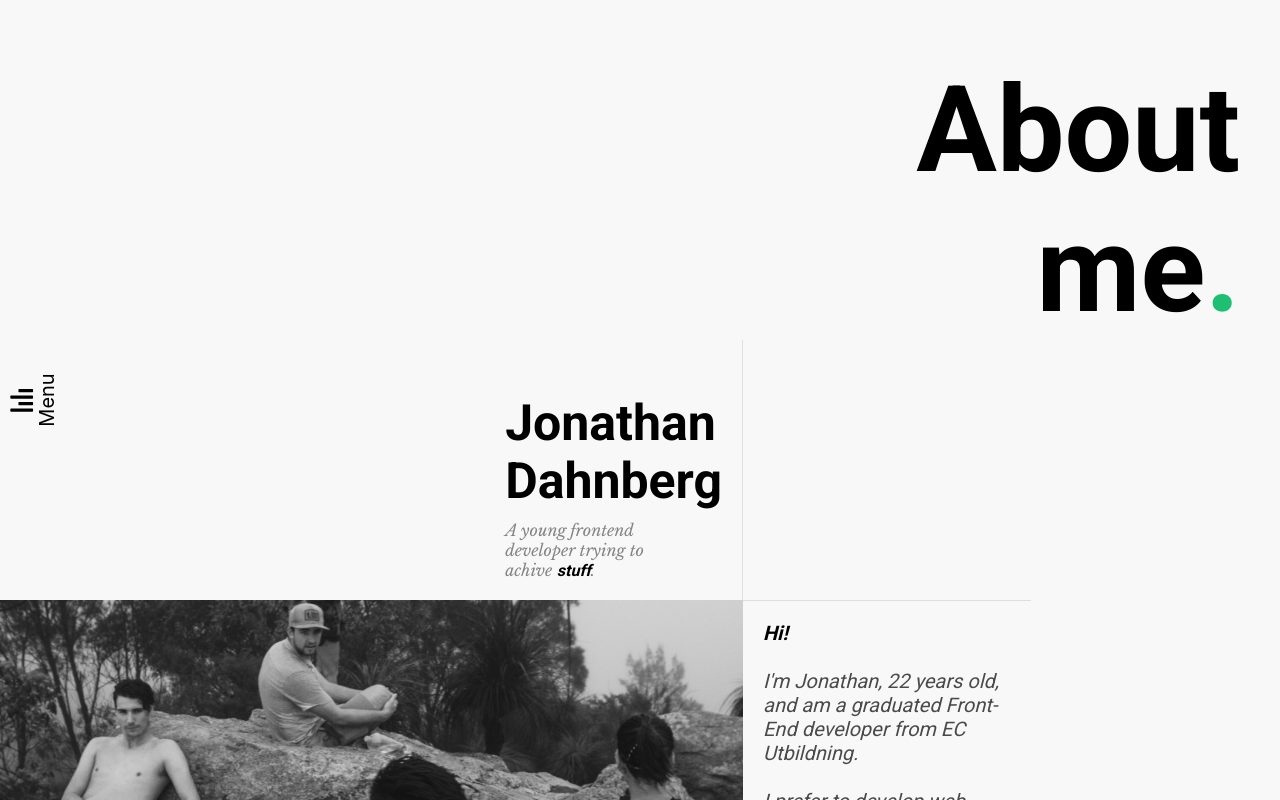
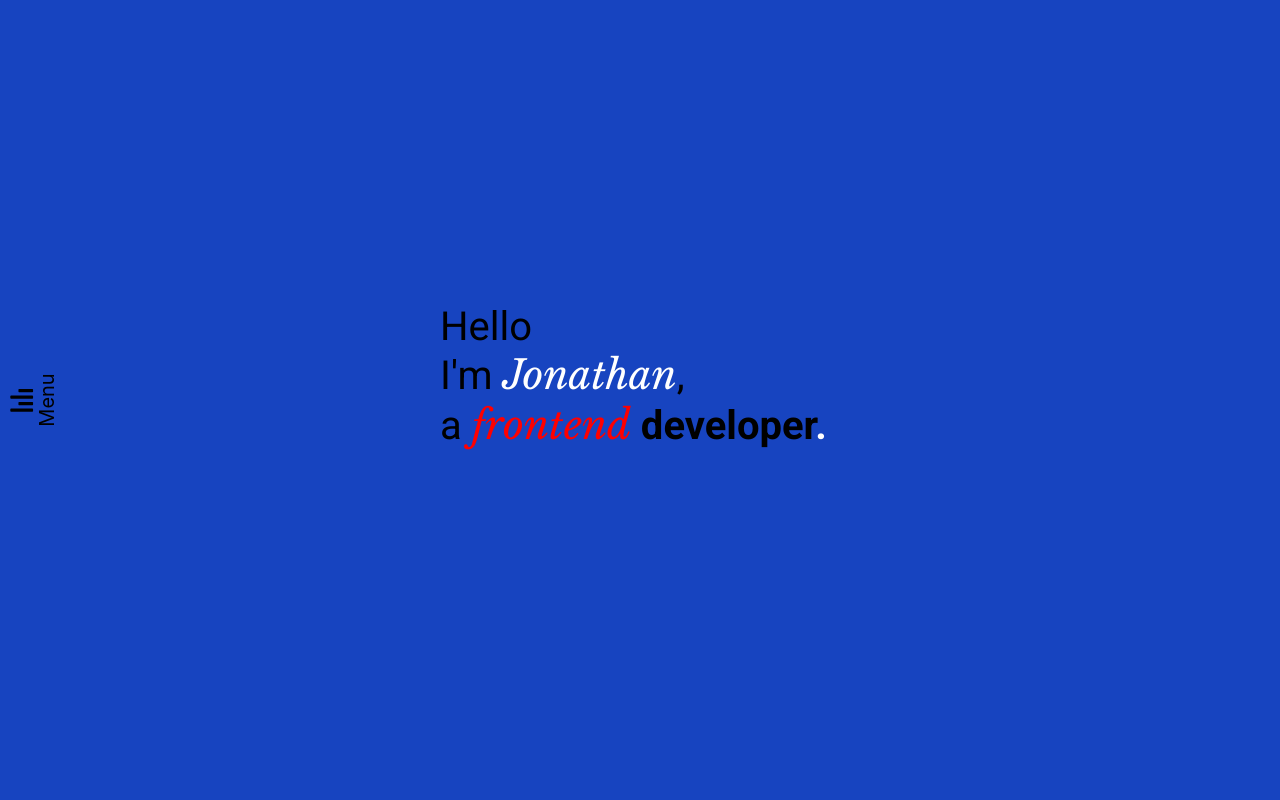
Before and after one commit to Jonathandah/portfolio, a React (Create React App) app: page / in a window 1280 px wide. Shown: the top 800 px of the page. Built offline with nearby package versions, Linux system fonts and the light colour scheme.

Commit message:
added aos

```diff
--- a/package.json
+++ b/package.json
@@ -10,7 +10,7 @@
     "@testing-library/jest-dom": "^4.2.4",
     "@testing-library/react": "^9.3.2",
     "@testing-library/user-event": "^7.1.2",
-    "feather-icons": "^4.28.0",
+    "aos": "^2.3.4",
     "framer-motion": "^1.11.0",
     "react": "^16.13.1",
     "react-dom": "^16.13.1",
--- a/src/Views/Home/Home.jsx
+++ b/src/Views/Home/Home.jsx
@@ -11,7 +11,7 @@
 function Home() {
   return (
     <div className='Home'>
-      {/* <Intro /> */}
+      <Intro />
       <Skills />
       <Work />
       <Contact />
--- a/src/Views/Home/Home.sass
+++ b/src/Views/Home/Home.sass
@@ -5,7 +5,7 @@
     flex-direction: column
     align-items: center
     justify-content: flex-start
-    background: #f8f8f8
+    background: #fffcf7
 
 .Home > section
     position: relative
@@ -17,7 +17,7 @@
     // padding-bottom: 60px
     // padding-bottom: 30px //use when multiple components are loaded
 .Home >section > *:first-child
-    padding-top: 60px
+    padding-top: 100vh
     padding-bottom: 60px
     box-sizing: border-box
 .Home > section > *:last-child
--- a/src/Views/Home/components/Contact/Contact.sass
+++ b/src/Views/Home/components/Contact/Contact.sass
@@ -19,7 +19,7 @@
                     font-size: 40px
                     font-family: "Roboto", sans-serif
                     font-weight: 700 //bold
-                    color: #000
+                    color: red
                 .title__question
                     font-family: "Libre Baskerville", sans-serif
                     font-style: italic
--- a/src/Views/Home/components/Intro/Intro.sass
+++ b/src/Views/Home/components/Intro/Intro.sass
@@ -6,7 +6,7 @@
     overflow: hidden
     .Intro__background
         position: absolute
-        background: #1DBF73
+        background: #1744c0
         z-index: 1
         height: 100%
         width: 100%
@@ -42,6 +42,7 @@
                     font-style: italic
                     font-family: 'Libre Baskerville', serif
                     font-weight: 400
+                    color: white
     .container__firstSection > div
         animation: showTopText 1s
         animation-delay: 0.5s
@@ -62,7 +63,7 @@
                     font-style: italic
                     font-family: 'Libre Baskerville', serif
                     font-weight: 400
-                    color: white
+                    color: red
                 &:nth-of-type(n+2)
                     font-weight: 700
                 &:nth-of-type(3)
--- a/src/Views/Home/components/Skills/Competence.sass
+++ b/src/Views/Home/components/Skills/Competence.sass
@@ -6,13 +6,13 @@
     grid-template-rows: repeat(4, 20vh)
     .Competence__title
         font-size: 60px
-        background: white
+        // background: white
         grid-row: 2/4
         grid-column: 2/4
         width: 460px
         .title__text
             font-size: 96px
-            color: #041552
+            color: red
             font-family: Roboto
             font-style: normal
             font-weight: bold
--- a/src/Views/Home/components/Skills/Profile.jsx
+++ b/src/Views/Home/components/Skills/Profile.jsx
@@ -1,24 +1,41 @@
-import React from "react";
-import "./Profile.sass";
-import pic from "./profile-pic.png";
+import React, { useEffect } from 'react';
+import './Profile.sass';
+import pic from './profile-pic.png';
+import AOS from 'aos';
+import 'aos/dist/aos.css'; // You can also use <link> for styles
+// ..
 
 function Profile() {
+  useEffect(() => {
+    AOS.init();
+  }, []);
+
   return (
-    <div className="Profile">
-      <h1 className="Profile__title">
+    <div className='Profile'>
+      <h1
+        className='Profile__title'
+        data-aos='fade-up'
+        data-aos-offset='200'
+        data-aos-delay='50'
+        data-aos-duration='1000'
+        data-aos-easing='ease-in-out'
+        data-aos-mirror='true'
+        data-aos-once='false'
+        data-aos-anchor-placement='top-center'
+      >
         <span>About</span>
         <span>
           me<span>.</span>
         </span>
       </h1>
-      <div className="Profile__box">
-        <section className="box__name">
-          <h2 className="name__title">
+      <div className='Profile__box'>
+        <section className='box__name'>
+          <h2 className='name__title'>
             Jonathan
             <br></br>
             Dahnberg
           </h2>
-          <p className="name__description">
+          <p className='name__description'>
             A young frontend
             <br></br>
             developer trying to
@@ -26,8 +43,8 @@
             achive <span>stuff</span>.
           </p>
         </section>
-        <img className="box__picture" src={pic} alt="Me sitting on a cliff"></img>
-        <p className="box__text">
+        <img className='box__picture' src={pic} alt='Me sitting on a cliff'></img>
+        <p className='box__text'>
           <span>Hi! </span>
           <br></br>
           <br></br>
--- a/src/Views/Home/components/Skills/Profile.sass
+++ b/src/Views/Home/components/Skills/Profile.sass
@@ -14,10 +14,11 @@
         text-align: end
         padding-right: 40px
         box-sizing: border-box
+        color: red
         span
             &:nth-of-type(2)
                 span
-                    color: #1DBF73
+                    // color: #1DBF73
     .Profile__box
         position: relative
         width: 70%
@@ -55,7 +56,7 @@
             // height: auto
             // padding: 20px 20px 20px 0
         .box__text
-            font-style: italic
+            // font-style: italic
             border-top: 1px solid #E3DEDE
             grid-area: box_text
             color: #4A4A4A
--- a/src/Views/Home/components/Work/Work.sass
+++ b/src/Views/Home/components/Work/Work.sass
@@ -16,7 +16,7 @@
             .title__text
                 border-bottom: 1px solid #E3DEDE
                 font-size: 120px
-                color: black
+                color: red
                 font-family: Roboto
                 font-style: normal
                 font-weight: bold
@@ -29,7 +29,7 @@
                 font-weight: bold
                 font-size: 14px
                 line-height: 16px
-                color: #D1D1D1
+                color: red
                 padding: 10px 10px 10px 10px
         .container__list
             list-style: none
```
Also changed, not shown: 1 other file (tests, documents, lock files or other folders).
